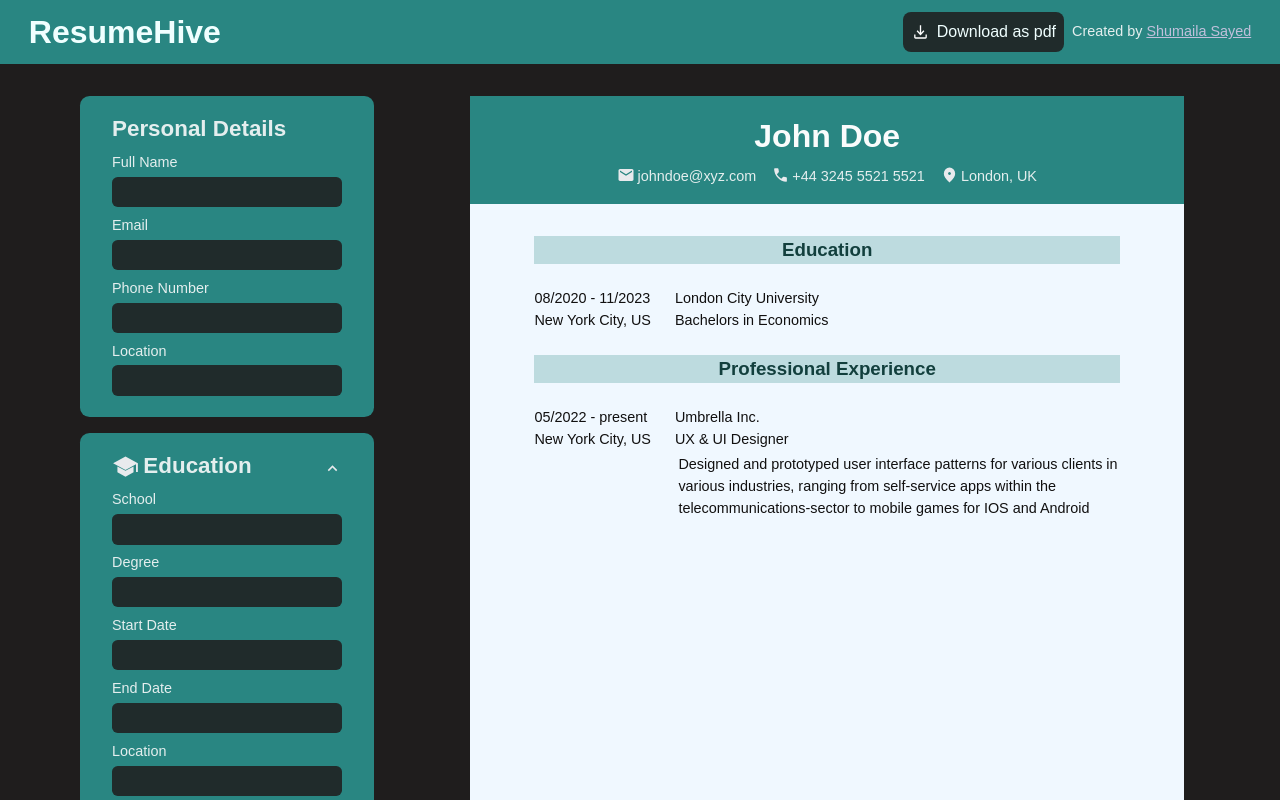
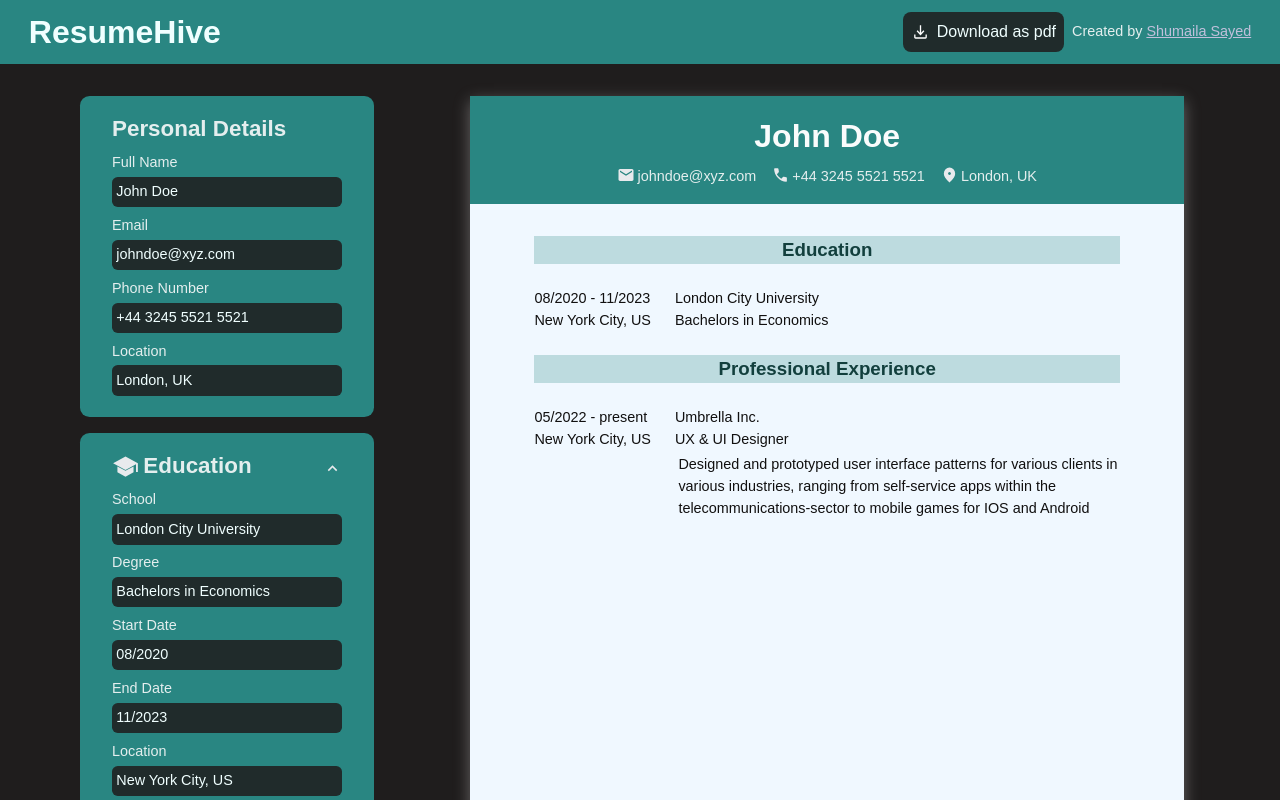
Before and after one commit to Shumaila-sayed/ResumeHive, a React (Vite) app: page / in a window 1280 px wide. Both pictures are taken after a click on the picture 332 px from the left and 468 px from the top of the page. Shown: the top 800 px of the page. Built offline with nearby package versions, Linux system fonts and the light colour scheme; a web font is replaced by a local one.

Commit message:
Dynamically display resume input

```diff
--- a/src/components/App.jsx
+++ b/src/components/App.jsx
@@ -1,10 +1,12 @@
+import { useState } from 'react';
 import Header from './Header';
 import Details from './Details';
 import Resume from './Resume';
 import '../styles/App.css';
 
+
 function App() {
-	let input = {
+  const [input, setInputs] = useState({
 		fullName: 'John Doe',
 		email: 'johndoe@xyz.com',
 		number: '+44 3245 5521 5521',
@@ -20,18 +22,51 @@ function App() {
 		workEndDate: 'present',
 		expLocation: 'New York City, US',
 		responsibilities:
-			'Designed and prototyped user interface patterns for various clients in various industries, ranging from self-service apps within the telecommunications-sector to mobile games for IOS and Android',
+		 'Designed and prototyped user interface patterns for various clients in various industries, ranging from self-service apps within the telecommunications-sector to mobile games for IOS and Android',
+  });
+
+  const handleChange = (event) => {
+		const name = event.target.name;
+		const value = event.target.value;
+		setInputs((values) => ({ ...values, [name]: value }));
 	};
+
 
 	return (
 		<>
 			<Header />
 			<div className='main'>
-				<Details />
-				<Resume input={input} />
+				<Details
+					input={input}
+					handleChange={handleChange}
+				/>
+        {Object.keys(input).length > 0 ? <Resume input={input}/> : <p>Start filling in your details...</p>}
+
 			</div>
 		</>
 	);
 }
 
+
+
+
+	// let input = {
+	// 	fullName: 'John Doe',
+	// 	email: 'johndoe@xyz.com',
+	// 	number: '+44 3245 5521 5521',
+	// 	personalLocation: 'London, UK',
+	// 	school: 'London City University',
+	// 	degree: 'Bachelors in Economics',
+	// 	startDate: '08/2020 ',
+	// 	endDate: '11/2023',
+	// 	eduLocation: 'New York City, US',
+	// 	company: 'Umbrella Inc.',
+	// 	position: 'UX & UI Designer',
+	// 	workStartDate: '05/2022 ',
+	// 	workEndDate: 'present',
+	// 	expLocation: 'New York City, US',
+	// 	responsibilities:
+	// 		'Designed and prototyped user interface patterns for various clients in various industries, ranging from self-service apps within the telecommunications-sector to mobile games for IOS and Android',
+	// };
+
 export default App;
--- a/src/components/Details.jsx
+++ b/src/components/Details.jsx
@@ -4,15 +4,23 @@ import Experience from "./Experience"
 import '../styles/Details.css'
 
 
-function Details() {
+function Details({input, handleChange}) {
     return (
-        <div className="details">
-            <Personal />
-            <Education />
-            <Experience />
-        </div>
-
-    )
+			<div className='details'>
+				<Personal
+					input={input}
+					handleChange={handleChange}
+				/>
+				<Education
+					input={input}
+					handleChange={handleChange}
+				/>
+				<Experience
+					input={input}
+					handleChange={handleChange}
+				/>
+			</div>
+		);
 }
 
 export default Details
--- a/src/components/Education.jsx
+++ b/src/components/Education.jsx
@@ -4,15 +4,8 @@ import downArrowIcon from '../assets/keyboard_arrow_down_31dp_E8EAED_FILL0_wght4
 import addIcon from '../assets/add_30dp_E8EAED_FILL0_wght400_GRAD0_opsz24.svg';
 import upArrowIcon from '../assets/keyboard_arrow_up_31dp_E8EAED_FILL0_wght400_GRAD0_opsz24.svg'
 
-function Education() {
-	const [input, setInputs] = useState({});
+function Education({input, handleChange}) {
 	const [showForm, setShowForm] = useState(false);
-
-	const handleChange = (event) => {
-		const name = event.target.name;
-		const value = event.target.value;
-		setInputs((values) => ({ ...values, [name]: value }));
-	};
 
 	const toggleForm = () => {
 	setShowForm(!showForm)
@@ -93,7 +86,7 @@ function Form({ input, handleChange }) {
 					Location
 					<input
 						type='text'
-						name='edu-location'
+						name='eduLocation'
 						value={input.eduLocation || ''}
 						onChange={handleChange}
 					/>
--- a/src/components/Experience.jsx
+++ b/src/components/Experience.jsx
@@ -4,15 +4,8 @@ import downArrowIcon from '../assets/keyboard_arrow_down_31dp_E8EAED_FILL0_wght4
 import addIcon from '../assets/add_30dp_E8EAED_FILL0_wght400_GRAD0_opsz24.svg'
 import upArrowIcon from '../assets/keyboard_arrow_up_31dp_E8EAED_FILL0_wght400_GRAD0_opsz24.svg'
 
-function Experience() {
-	const [input, setInputs] = useState({});
+function Experience({input, handleChange}) {
 	const [showForm, setShowForm] = useState(false);
-
-    const handleChange = (event) => {
-		const name = event.target.name;
-		const value = event.target.value;
-		setInputs((values) => ({ ...values, [name]: value }));
-	};
 
 	const toggleForm = () => {
 		setShowForm(!showForm)
@@ -82,7 +75,7 @@ function Form({input, handleChange}) {
 					Location
 					<input
 						type='text'
-						name='exp-location'
+						name='expLocation'
 						value={input.expLocation || ''}
 						onChange={handleChange}
 					/>
@@ -93,6 +86,7 @@ function Form({input, handleChange}) {
 						name='responsibilities'
 						value={input.responsibilities || ''}
 						onChange={handleChange}
+						rows={8}
 					/>
 				</label>
 			</form>
--- a/src/components/Personal.jsx
+++ b/src/components/Personal.jsx
@@ -1,13 +1,4 @@
-import { useState } from "react"
-
-function Personal() {
-    const [input, setInputs] = useState({});
-
-    const handleChange = (event) => {
-			const name = event.target.name;
-			const value = event.target.value;
-			setInputs((values) => ({ ...values, [name]: value }));
-		};
+function Personal({input, handleChange}) {
 
 	return (
 		<div className='card'>
@@ -47,7 +38,7 @@ function Personal() {
 					Location
 					<input
 						type='text'
-						name='personal-location'
+						name='personalLocation'
 						value={input.personalLocation || ''}
 						onChange={handleChange}
 					/>
--- a/src/components/Resume.jsx
+++ b/src/components/Resume.jsx
@@ -37,7 +37,7 @@ function Resume({input}) {
 
 				<div className='edu-info'>
 					<div className='edu-details'>
-						<p>{`${input.startDate} - ${input.endDate}`}</p>
+						<p>{input.startDate} - {input.endDate}</p>
 						<p>{input.eduLocation}</p>
 					</div>
 					<div className='edu-name'>
@@ -50,7 +50,7 @@ function Resume({input}) {
 				<div className='exp-box'>
 					<div className='exp-info'>
 						<div className='exp-details'>
-							<p>{`${input.workStartDate} - ${input.workEndDate}`}</p>
+							<p>{input.workStartDate} - {input.workEndDate}</p>
 							<p>{input.expLocation}</p>
 						</div>
 						<div className='exp-name'>
--- a/src/styles/Resume.css
+++ b/src/styles/Resume.css
@@ -3,7 +3,7 @@
     width: 45em;
     background-color: aliceblue;
     margin: 0 6em 2em 4em ;
-
+    box-shadow: rgba(197, 191, 191, 0.445) 0px 5px 15px;
 }
 
 .resume-header {
```
